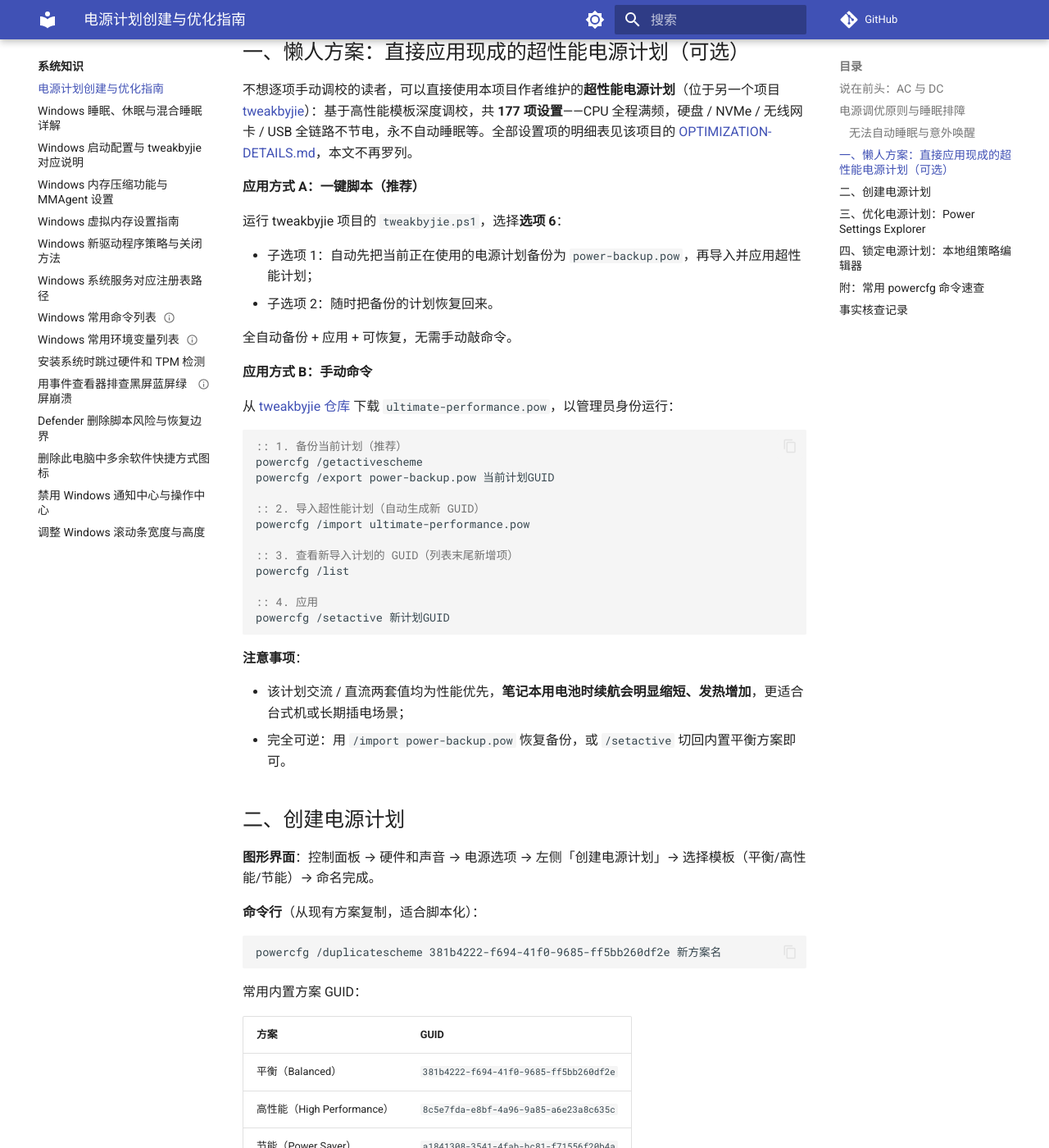
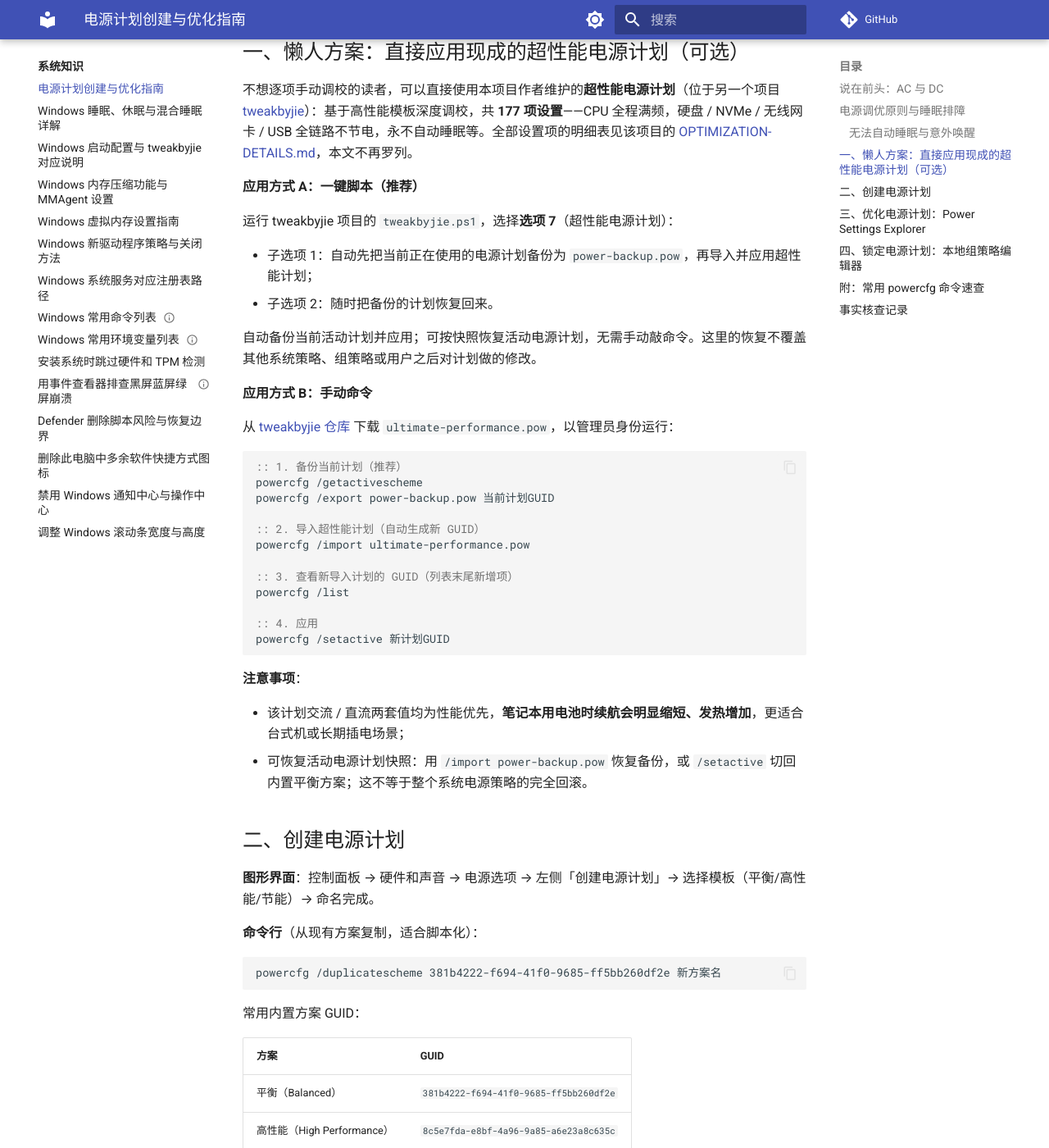
Before and after one commit to 3304711297/youshouldknow, an MkDocs documentation site: the page built from docs/系统知识/电源计划创建与优化指南.md, in a window 1280 px wide and 1400 px high, scrolled down 1609 px. Shown: the whole window at 82% size. Built offline with MkDocs 1.6.1 and Material for MkDocs 9.7.7, drawn with Linux system fonts in a browser that asks for light colours; comment, search, counter and statistics services are not loaded.

Commit message:
fix(docs): 修正 tweak 执行入口与恢复说明

```diff
--- a/docs/系统知识/电源计划创建与优化指南.md
+++ b/docs/系统知识/电源计划创建与优化指南.md
@@ -54,12 +54,12 @@
 
 **应用方式 A：一键脚本（推荐）**
 
-运行 tweakbyjie 项目的 `tweakbyjie.ps1`，选择**选项 6**：
+运行 tweakbyjie 项目的 `tweakbyjie.ps1`，选择**选项 7**（超性能电源计划）：
 
 - 子选项 1：自动先把当前正在使用的电源计划备份为 `power-backup.pow`，再导入并应用超性能计划；
 - 子选项 2：随时把备份的计划恢复回来。
 
-全自动备份 + 应用 + 可恢复，无需手动敲命令。
+自动备份当前活动计划并应用；可按快照恢复活动电源计划，无需手动敲命令。这里的恢复不覆盖其他系统策略、组策略或用户之后对计划做的修改。
 
 **应用方式 B：手动命令**
 
@@ -83,7 +83,7 @@
 **注意事项**：
 
 - 该计划交流 / 直流两套值均为性能优先，**笔记本用电池时续航会明显缩短、发热增加**，更适合台式机或长期插电场景；
-- 完全可逆：用 `/import power-backup.pow` 恢复备份，或 `/setactive` 切回内置平衡方案即可。
+- 可恢复活动电源计划快照：用 `/import power-backup.pow` 恢复备份，或 `/setactive` 切回内置平衡方案；这不等于整个系统电源策略的完全回滚。
 
 ## 二、创建电源计划
 
```
Also changed, not shown: docs/项目导航/tweakbyjie-optimization-mapping.md (+1 -1 lines).
